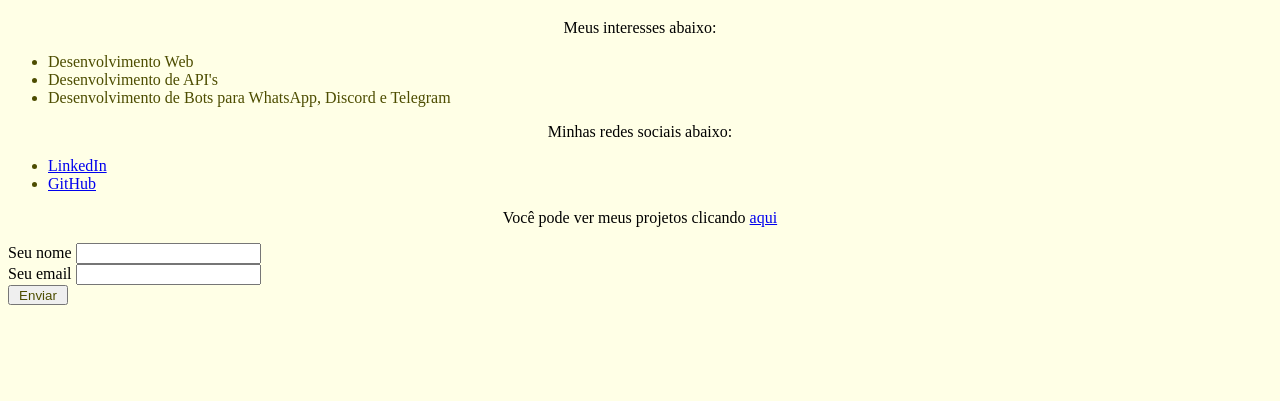
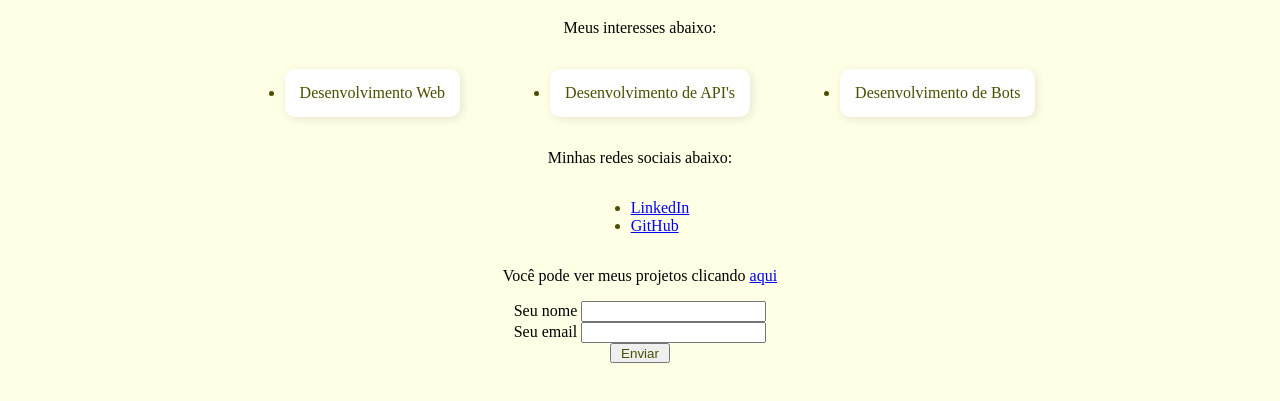
Before and after one commit to willehelm213/TESTES, a website: page index.html in a window 1280 px wide. Shown: the part 61-462 px from the top of the page. Drawn offline with Linux system fonts and the light colour scheme; a web font is replaced by a local one.

Commit message:
COMMIT DO DIA

```diff
--- a/index.html
+++ b/index.html
@@ -11,18 +11,26 @@
 </head>
 <body>
     <header><h1>Portfólio de Guilherme Simões!</h1></header>
-    <section><p>Meus interesses abaixo:</p>
-        <ul>
-            <li>Desenvolvimento Web</li>
-            <li>Desenvolvimento de API's</li>
-            <li>Desenvolvimento de Bots para WhatsApp, Discord e Telegram</li>
-        </ul>
+    <section>
+        <p>Meus interesses abaixo:</p>
+        <div class="lista">
+            <ul>
+                <li class ="listali">Desenvolvimento Web</li>
+            </ul>
+            <ul>
+                <li class="listali">Desenvolvimento de API's</li>
+            </ul>
+            <ul>
+                <li class="listali">Desenvolvimento de Bots</li>
+            </ul>
+            </div>
         <p>Minhas redes sociais abaixo:</p>
+        <div class="lista">
         <ul>
             <li><a href="https://br.linkedin.com/in/willehelm213">LinkedIn</a></li>
             <li><a href="https://github.com/willehelm213">GitHub</a></li>
         </ul>
-
+    </div>
         <p>Você pode ver meus projetos clicando <a href="servicos.html">aqui</a></p>
     </section>
     <footer>
--- a/style.css
+++ b/style.css
@@ -27,8 +27,8 @@ ul{
 }
 
 #eita{
-    width:100px;
-    height:20px;
+    width:200px;
+    height:40px;
 }
 
 .container {
@@ -51,9 +51,17 @@ ul{
 .lista{
     display: flex;
     justify-content: center;
+    gap:50px;
 }
 
-ul.myUL{
-    display: inline-block;
-    text-align: left;
+.listali{
+    background: white;
+    padding: 15px;
+    border-radius: 10px;
+    box-shadow: 2px 2px 10px rgba(0, 0, 0, 0.1);
+    text-align: center;
 }
+
+footer{
+    text-align: center;
+}
```
Also changed, not shown: servicos.html (+10 -8 lines).
